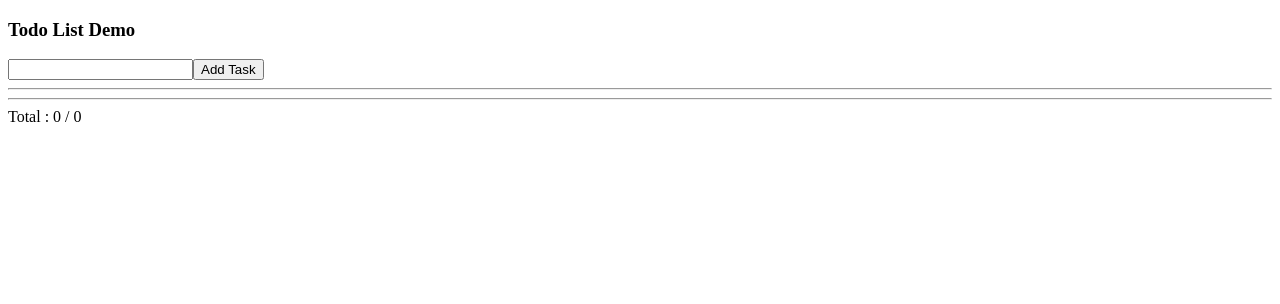
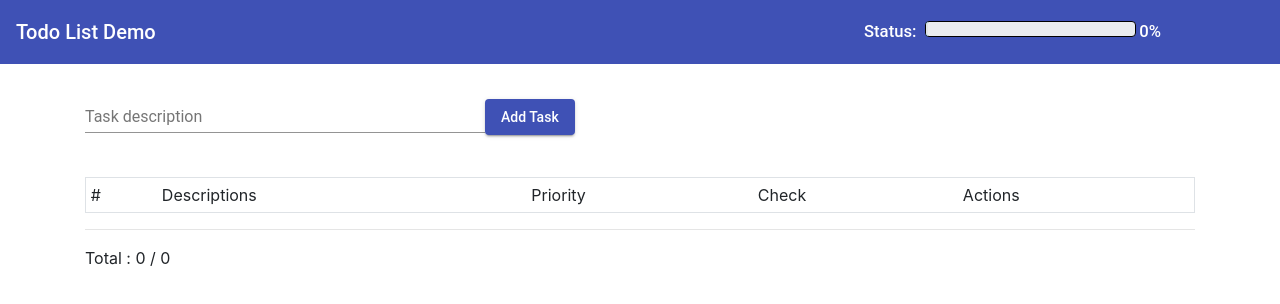
Before and after one commit to eyalvardi/magic-todo-list, an Angular app: page / in a window 1280 px wide. Shown: the top 304 px of the page. Built offline with nearby package versions, Linux system fonts and the light colour scheme.

Commit message:
todo list demo for magic software v2 UI

```diff
--- a/src/app/app.component.ts
+++ b/src/app/app.component.ts
@@ -1,14 +1,39 @@
-import { Component } from '@angular/core';
+import {Component} from '@angular/core';
+import {TodoListService} from "./todo-list/todo-list.service";
 
 @Component({
-  selector: 'app-root',
-  template: `
-    <div>
-      <h3>Todo List Demo</h3>
-      <todo-list></todo-list>
-    </div>
-  `,
-  styles: []
+    selector: 'app-root',
+    template: `
+        <div>
+            <mat-toolbar color="primary">
+                Todo List Demo
+
+                <!-- This fills the remaining space of the current row -->
+                <span class="example-fill-remaining-space"></span>
+
+                <div class="d-inline-block progress-cointainer">
+                    <div class="d-flex justify-content-end">
+                        Status: &nbsp;
+                        <div class="d-inline-block progress ">
+                            <div class="bg-info border" [ngStyle]="{ width: blService.donePercentage * 100 + '%' }">
+                                &nbsp;
+                            </div>
+                        </div>
+                        <div class="d-inline-block" style="padding: 0px 3px">
+                            {{ blService.donePercentage | percent}}
+                        </div>
+                    </div>
+                </div>
+            </mat-toolbar>
+
+            <div class="container">
+                <br>
+                <todo-list></todo-list>
+            </div>
+        </div>
+    `
 })
 export class AppComponent {
+    constructor(public blService: TodoListService) {
+    }
 }
--- a/src/app/todo-list/todo-list.component.ts
+++ b/src/app/todo-list/todo-list.component.ts
@@ -1,27 +1,71 @@
-import { Component } from "@angular/core";
-import { TodoListService } from "./todo-list.service";
+import {Component} from "@angular/core";
+import {TodoListService} from "./todo-list.service";
 
 @Component({
     selector: "todo-list",
     template: `
         <div>
             <div>
-                <input type="text" #i>
-                <button (click)="blService.addTask(i.value)">Add Task</button>
+                <mat-form-field style="width: 400px">
+                    <input
+                            matInput
+                            type="text"
+                            placeholder="Task description"
+                            #i>
+                </mat-form-field>
+
+                <button mat-raised-button color="primary" (click)="blService.addTask(i.value)">Add Task</button>
             </div>
-            <hr>
+            <br>
             <div>
-                <todo-task
-                    *ngFor="let task of blService.tasks"
-                    [source]="task"
-                ></todo-task>
+                <table class="table table-striped table-condensed border table-hover table-sm">
+                    <thead class="thead-dark">
+                    <tr>
+                        <td scope="col">#</td>
+                        <td scope="col">Descriptions</td>
+                        <td scope="col">Priority</td>
+                        <td scope="col">Check</td>
+                        <td scope="col" class="td-actions">Actions</td>
+                    </tr>
+                    </thead>
+                    <tbody>
+                    <tr *ngFor="let task of blService.tasks">
+                        <td scope="row">{{task.id}}</td>
+                        <td>{{task.desc}}</td>
+                        <td>
+
+                                <mat-select placeholder="Priority">
+                                    <mat-option [value]="1">1</mat-option>
+                                    <mat-option [value]="2">2</mat-option>
+                                    <mat-option [value]="3">3</mat-option>
+                                </mat-select>
+
+                        </td>
+                        <!--
+                                                    <td><input type="checkbox" [(ngModel)]="task.isDone"></td>
+                        -->
+                        <td>
+                            <mat-checkbox [(ngModel)]="task.isDone"></mat-checkbox>
+                        </td>
+                        <td>
+                            <button mat-icon-button color="warn"
+                                    (click)="blService.removeTask(task)">
+                                <mat-icon>delete</mat-icon>
+                            </button>
+                        </td>
+                        <!--<td><button (click)="blService.removeTask(task)">x</button></td>-->
+                    </tr>
+                    </tbody>
+                </table>
             </div>
             <hr>
             <div>
                 Total : {{blService.totalIsDone}} / {{blService.tasks.length}}
             </div>
         </div>
-    `})
-export class TodoListComponent{
-    constructor(public blService:TodoListService){}
+    `
+})
+export class TodoListComponent {
+    constructor(public blService: TodoListService) {
+    }
 }
--- a/src/app/todo-list/todo-list.service.ts
+++ b/src/app/todo-list/todo-list.service.ts
@@ -29,4 +29,9 @@ export class TodoListService{
     get totalIsDone(){
         return this.tasks.filter(t=>t.isDone).length;
     }
+    get donePercentage(){
+        if(!this.tasks || this.tasks.length === 0) return 0;
+
+        return this.totalIsDone / this.tasks.length;
+    }
 }
--- a/src/app/todo-list/todo-task.component.ts
+++ b/src/app/todo-list/todo-task.component.ts
@@ -5,11 +5,21 @@ import { TodoListService } from "./todo-list.service";
 @Component({
     selector: "todo-task",
     template: `
-        <div>
-            <input type="checkbox" [(ngModel)]="task.isDone">
-            <span>{{task.desc}}</span>
-            <button (click)="blService.removeTask(task)">x</button>
-        </div>
+        <tr>
+            <td>{{task.id}}</td>
+            <td>{{task.desc}}</td>
+            <td>
+                <mat-form-field>
+                    <mat-select placeholder="Priority">
+                        <mat-option [value]="1">1</mat-option>
+                        <mat-option [value]="2">2</mat-option>
+                        <mat-option [value]="3">3</mat-option>
+                    </mat-select>
+                </mat-form-field>
+            </td>
+            <td><input type="checkbox" [(ngModel)]="task.isDone"></td>
+            <td><button (click)="blService.removeTask(task)">x</button></td>
+        </tr>
     `
 })
 export class TodoTaskComponent{
--- a/src/index.html
+++ b/src/index.html
@@ -7,6 +7,8 @@
 
   <meta name="viewport" content="width=device-width, initial-scale=1">
   <link rel="icon" type="image/x-icon" href="favicon.ico">
+  <link href="https://fonts.googleapis.com/icon?family=Material+Icons" rel="stylesheet">
+
 </head>
 <body>
   <app-root></app-root>
--- a/src/styles.css
+++ b/src/styles.css
@@ -1 +1,23 @@
 /* You can add global styles to this file, and also import other style files */
+@import "~@angular/material/prebuilt-themes/indigo-pink.css";
+
+.progress {
+    height: 25px;
+    width: 300px;
+    border: 1px solid black;
+    display: block;
+}
+.progress-cointainer{
+    float:right;
+    width: 300px;
+    display: block;
+    margin-right: 100px;
+    font-size: smaller;
+    line-height: 22px;
+}
+
+.example-fill-remaining-space {
+    /* This fills the remaining space, by using flexbox.
+       Every toolbar row uses a flexbox row layout. */
+    flex: 1 1 auto;
+}
```
Also changed, not shown: package.json (+6 -2 lines), src/app/app.module.ts (+30 -9 lines), .angular-cli.json, 1 other file (tests, documents, lock files or other folders).
